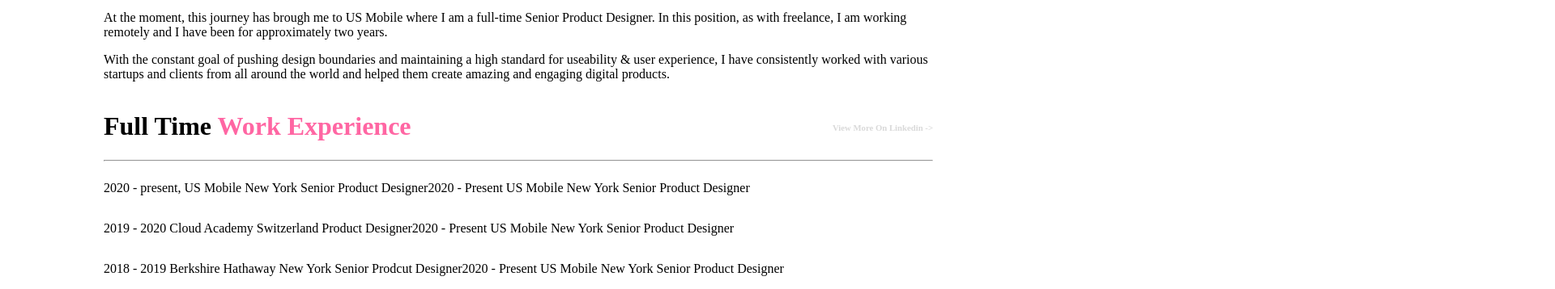
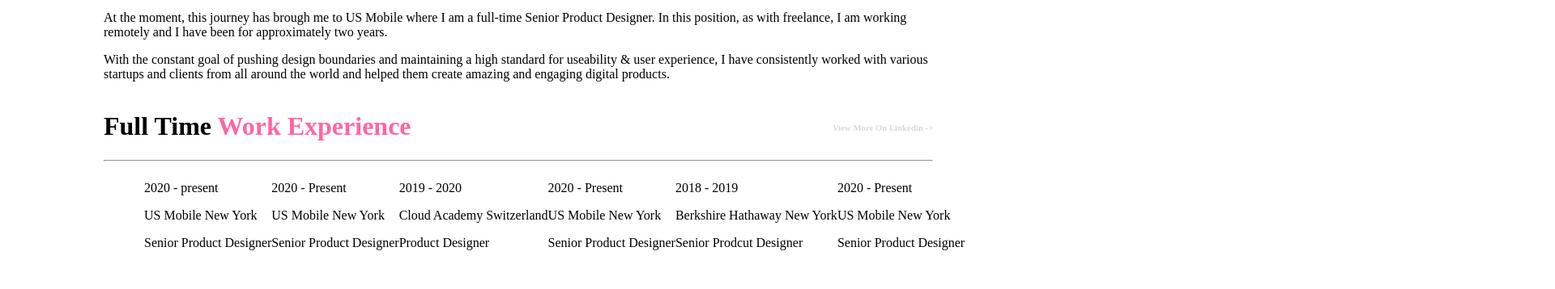
Before and after one commit to Oviep/Portfolio_website, a plain HTML site: page index.html in a window 1280 px wide. Shown: the part 717-1075 px from the top of the page at 81% size, 1920 px wide, since content can reach past the window. After the commit the page ends 1043 px from the top, so only its background shows below. Drawn offline with Linux system fonts and the light colour scheme.

Commit message:
made some changes to HTML and CSS

```diff
--- a/css/style.css
+++ b/css/style.css
@@ -127,10 +127,6 @@ a {
  .container5 {
      display: flex;
      flex-wrap: wrap;
-     width: 100%;
-
+     width: 200%;
+     padding:0px 50px 0px 50px;
  }
-
- .ptag {
-     width
- }
--- a/index.html
+++ b/index.html
@@ -75,13 +75,41 @@
     <hr>
 
     <div class= "container5">
-        <p class ="ptag">2020 - present, US Mobile New York Senior Product Designer</p>
-        <p class ="ptag">2020 - Present US Mobile New York Senior Product Designer</p>
-        <p class ="ptag">2019 - 2020 Cloud Academy Switzerland Product Designer</p>
-        <p class ="ptag">2020 - Present US Mobile New York Senior Product Designer</p>
-        <p class ="ptag">2018 - 2019 Berkshire Hathaway New York Senior Prodcut Designer</p>
-        <p class ="ptag">2020 - Present US Mobile New York Senior Product Designer</p>
+        <div>
+            <p>2020 - present</p>
+            <p>US Mobile New York</p>
+            <p>Senior Product Designer</p>
+        </div>
 
+        <div>
+            <p>2020 - Present</p>
+            <p>US Mobile New York</p>
+            <p>Senior Product Designer</p>
+        </div>
+
+        <div>
+            <p>2019 - 2020</p>
+            <p>Cloud Academy Switzerland</p>
+            <p>Product Designer</p>
+        </div>
+
+      <div>
+          <p>2020 - Present</p>
+          <p>US Mobile New York</p>
+          <p>Senior Product Designer</p>
+      </div>
+
+      <div>
+          <p>2018 - 2019</p>
+          <p>Berkshire Hathaway New York</p>
+          <p>Senior Prodcut Designer</p>
+      </div>
+
+       <div>
+           <p>2020 - Present</p>
+           <p>US Mobile New York</p>
+           <p>Senior Product Designer</p>
+       </div>
 
     </div>
 
```
